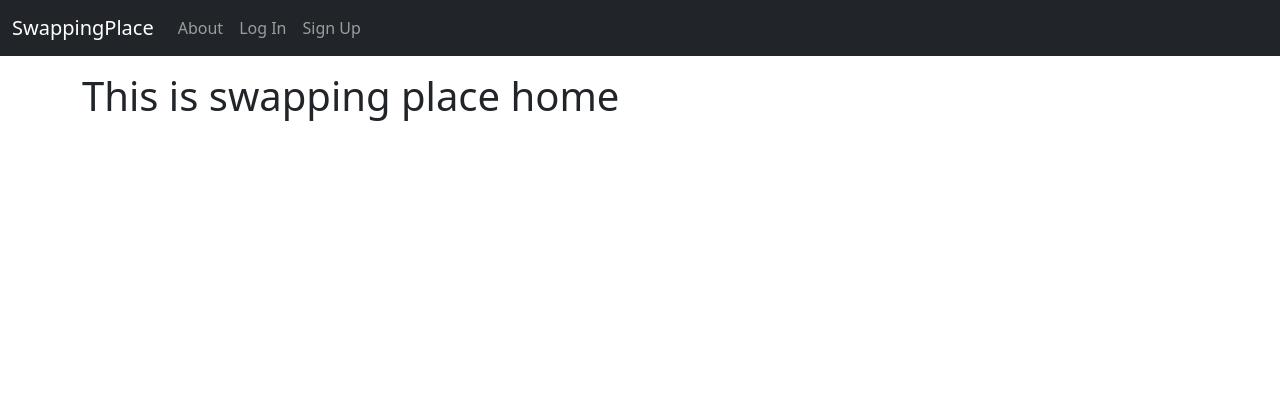
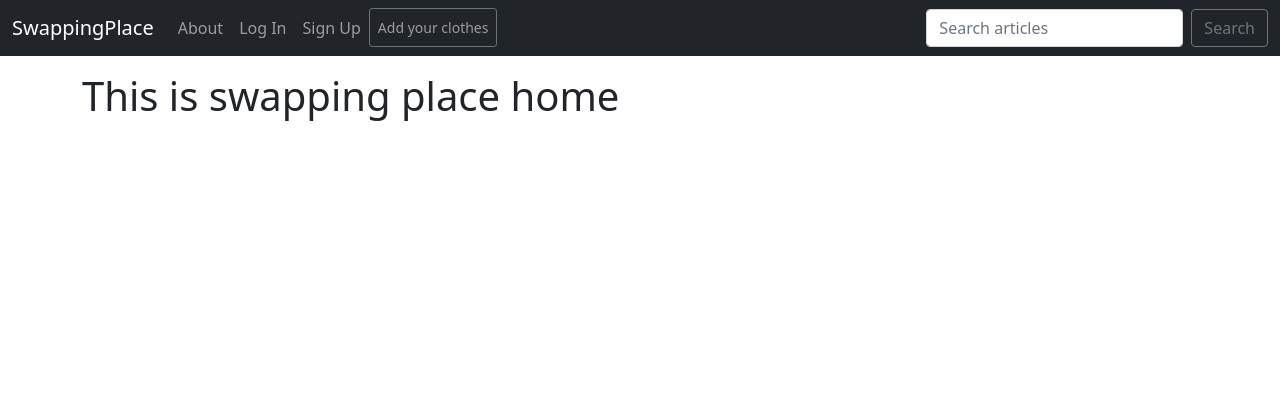
Before and after one commit to LudoTreb/Swapping-place, a Django app: page / in a window 1280 px wide. Shown: the top 420 px of the page. Run offline with Django 4.2, Linux system fonts and the light colour scheme.

Commit message:
Add some link in the navbar: a button allow user to go his swappingplace and a search bar.

```diff
--- a/templates/_base.html
+++ b/templates/_base.html
@@ -35,10 +35,17 @@
                 <a class="nav-link" href="{% url 'login' %}">Log In</a>
               </li>
               <li class="nav-item">
-                <a class="nav-link" href="{% url 'signup' %}">Sign Up</a>
-              </li>
-              {% endif %}
+                  <a class="nav-link" href="{% url 'signup' %}">Sign Up</a>
+                </li>
+                {% endif %}
+                <li class="nav-item">
+                    <a class="nav-link btn btn-sm btn-outline-secondary" href="#" role="button">Add your clothes</a>
+                </li>
             </ul>
+            <form class="d-flex" role="search">
+                <input class="form-control me-2" type="search" placeholder="Search articles" aria-label="Search">
+                <button class="btn btn-outline-secondary" type="submit">Search</button>
+            </form>
           </div>
         </div>
       </nav>
```
